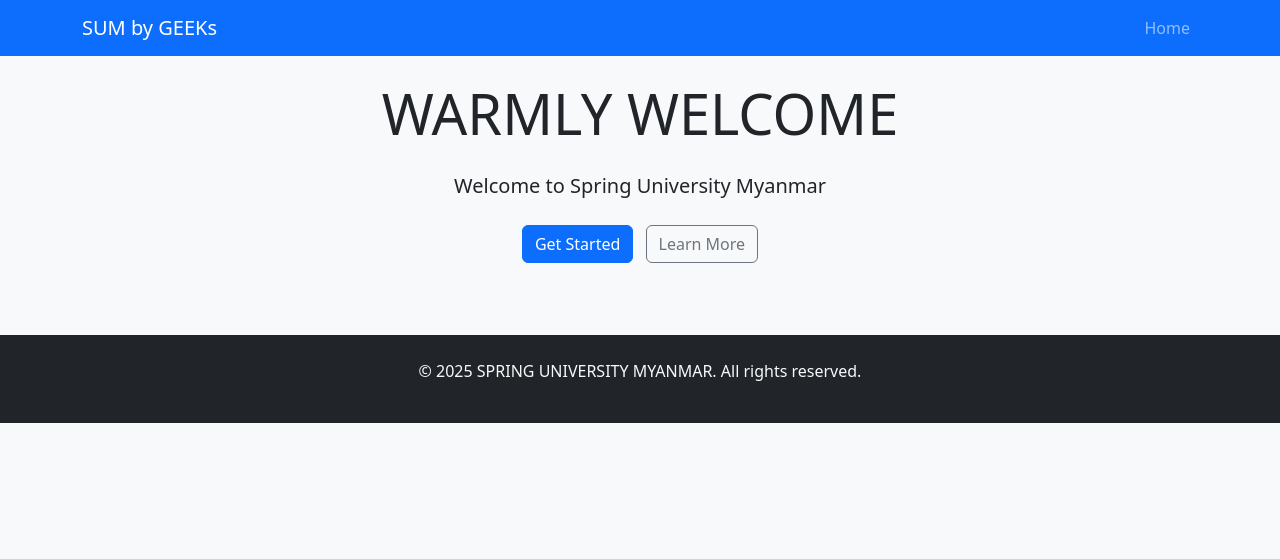
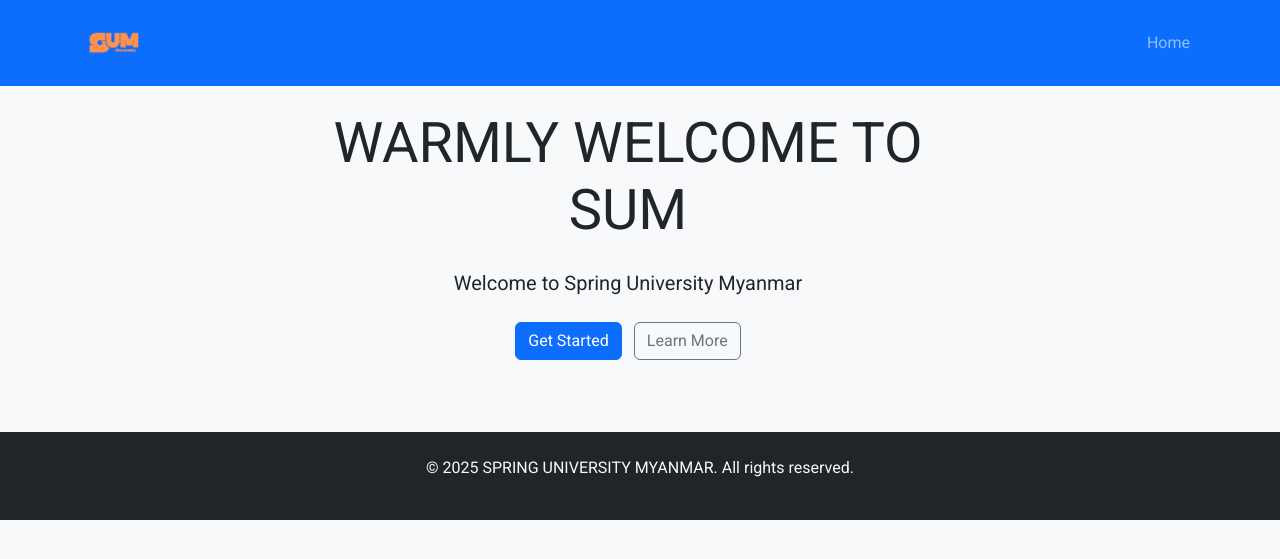
Before and after one commit to daung-mikrokosmos/sum_lms, a Django app: page / in a window 1280 px wide. Shown: the top 559 px of the page. Run offline with Django 5.2, Linux system fonts and the light colour scheme; some libraries are stand-ins or nearby versions.

Commit message:
font, logo  and template dir

```diff
--- /dev/null
+++ b/sum_school/sum_app/static/css/common.css
@@ -0,0 +1,48 @@
+@font-face {
+  font-family: "Roboto-Regular";
+  font-weight: 400;
+  src: url("../fonts/Roboto-Regular.ttf");
+}
+
+@font-face {
+  font-family: "Roboto-Black";
+  font-weight: 900;
+  src: url("../fonts/Roboto-Black.ttf");
+}
+
+@font-face {
+  font-family: "Roboto-Bold";
+  font-weight: 700;
+  src: url("../fonts/Roboto-Bold.ttf");
+}
+
+@font-face {
+  font-family: "Roboto-SemiBold";
+  font-weight: 600;
+  src: url("../fonts/Roboto-SemiBold.ttf");
+}
+
+@font-face {
+  font-family: "Roboto-Medium";
+  font-weight: 500;
+  src: url("../fonts/Roboto-Medium.ttf");
+}
+
+@font-face {
+  font-family: "Roboto-Thin";
+  font-weight: 200;
+  src: url("../fonts/Roboto-Thin.ttf");
+}
+
+* {
+  font-family: 'Roboto-Regular', serif;
+  max-width: 100%;
+}
+
+body {
+  font-weight: 400;
+}
+
+.navbar-brand {
+  width: 60px;
+}
--- a/sum_school/sum_app/templates/layouts/base.html
+++ b/sum_school/sum_app/templates/layouts/base.html
@@ -5,14 +5,18 @@
     <meta charset="UTF-8">
     <meta name="viewport" content="width=device-width, initial-scale=1.0">
     <title>{% block title %}SUM{% endblock %}</title>
+    <link rel="icon" sizes="192x192" href="{% static 'images/favicon.ico' %}" type="image/png">
     <link rel="stylesheet" href="{% static 'css/reset.css' %}">
     <link rel="stylesheet" href="{% static 'libs/css/bootstrap.min.css' %}">
+    <link rel="stylesheet" href="{% static 'css/common.css' %}">
     {% block extra_css %}{% endblock %}
 </head>
 <body class="bg-light">
     <nav class="navbar navbar-expand-lg navbar-dark bg-primary">
         <div class="container">
-            <a class="navbar-brand" href="{% url 'welcome' %}">SUM by GEEKs</a>
+            <a class="navbar-brand" href="{% url 'welcome' %}">
+                <img src="{% static 'images/img_logo.png' %}" alt="">
+            </a>
             <button class="navbar-toggler" type="button" data-bs-toggle="collapse" data-bs-target="#navbarNav">
                 <span class="navbar-toggler-icon"></span>
             </button>
--- a/sum_school/sum_app/templates/welcome.html
+++ b/sum_school/sum_app/templates/welcome.html
@@ -5,7 +5,7 @@
 {% block content %}
 <div class="row justify-content-center">
     <div class="col-md-8 text-center">
-        <h1 class="display-4 mb-4">{{ title }}</h1>
+        <h1 class="display-4 mb-4">{{ page_title }}</h1>
         <p class="lead">{{ welcome_message }}</p>
         <div class="mt-4">
             <a href="#" class="btn btn-primary me-2">Get Started</a>
--- a/sum_school/sum_app/views.py
+++ b/sum_school/sum_app/views.py
@@ -3,6 +3,7 @@ from django.shortcuts import render
 def welcome(request):
     """Welcome view for the LMS homepage"""
     return render(request, 'welcome.html', {
-        'title': 'WARMLY WELCOME',
+        'title': 'SUM',
+        'page_title': 'WARMLY WELCOME TO SUM',
         'welcome_message': 'Welcome to Spring University Myanmar'
     })
--- a/sum_school/sum_school/settings.py
+++ b/sum_school/sum_school/settings.py
@@ -56,7 +56,7 @@ ROOT_URLCONF = 'sum_school.urls'
 TEMPLATES = [
     {
         'BACKEND': 'django.template.backends.django.DjangoTemplates',
-        'DIRS': [],
+        'DIRS': [BASE_DIR / "sum_app/templates"],
         'APP_DIRS': True,
         'OPTIONS': {
             'context_processors': [
```
Also changed, not shown: sum_school/sum_app/static/fonts/Roboto-Black.ttf (added), sum_school/sum_app/static/fonts/Roboto-Bold.ttf (added), sum_school/sum_app/static/fonts/Roboto-Medium.ttf (added), sum_school/sum_app/static/fonts/Roboto-Regular.ttf (added), sum_school/sum_app/static/fonts/Roboto-SemiBold.ttf (added), sum_school/sum_app/static/fonts/Roboto-Thin.ttf (added), sum_school/sum_app/static/images/favicon.ico (added), sum_school/sum_app/static/images/img_logo.png (added).
